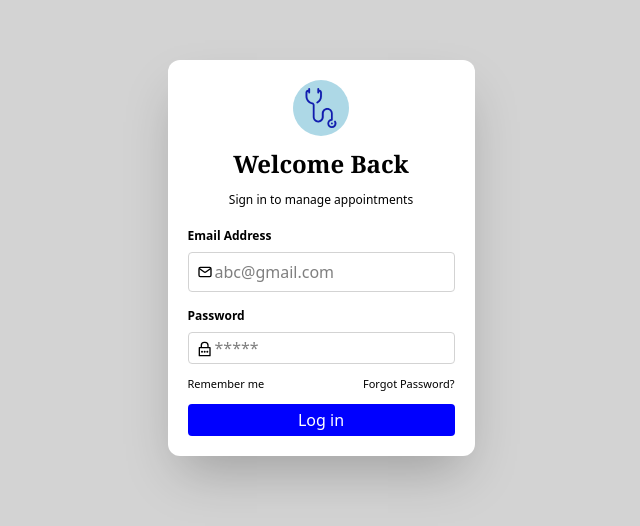
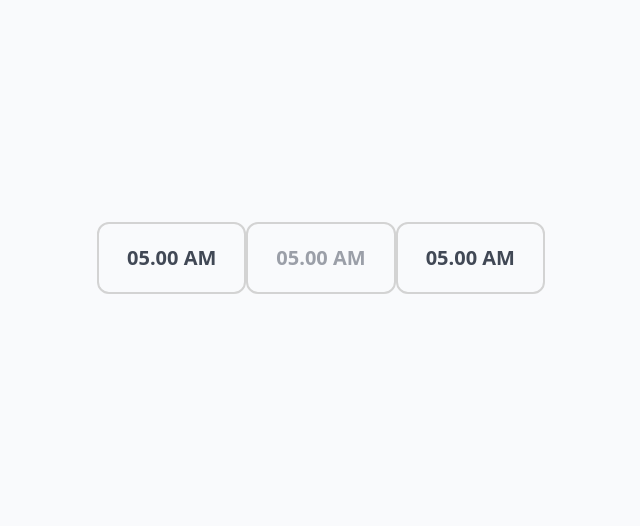
Before and after one commit to RVPSA/appointmentms_fe, a React (Vite) app: page / in a window 1280 px wide. Shown: the part 142-668 px from the top of the page, without its empty margins (319-959 px from the left). Built offline with nearby package versions, Linux system fonts and the light colour scheme.

Commit message:
time slot showing component design as a common component

```diff
--- a/src/App.tsx
+++ b/src/App.tsx
@@ -1,10 +1,22 @@
+import { useState } from "react";
+import TimeSlot from "./components/TimeSlot";
 import LoginPage from "./pages/LoginPage";
 
 function App() {
+
+  const[selectedSlot,setSelectedSlot] = useState<number | undefined>();
+
+  const setTime = (id:number)=>{
+    setSelectedSlot(id);
+  }
+
   return (
     <>
       <div className="flex justify-center items-center bg-bgcolor w-full min-h-screen">
-        <LoginPage></LoginPage>
+        {/* <LoginPage></LoginPage> */}
+        <TimeSlot time="05.00 AM" isDisabled={false} setSelectedTime={setTime} id = {0} selectedSlot = {selectedSlot}></TimeSlot>
+        <TimeSlot time="05.00 AM" isDisabled={true} setSelectedTime={setTime} id = {1} selectedSlot = {selectedSlot}></TimeSlot>
+        <TimeSlot time="05.00 AM" isDisabled={false} setSelectedTime={setTime} id = {2} selectedSlot = {selectedSlot}></TimeSlot>
       </div>
     </>
   );
--- /dev/null
+++ b/src/components/TimeSlot.tsx
@@ -0,0 +1,30 @@
+type TimeSlotProps = {
+    time: string; //Time, that required to Show
+    isDisabled: boolean; //Handle disable time slots
+    setSelectedTime: (id: number) => void; //If particular time slot was selected this method perform
+    id: number; // Relevant Time slot ID
+    selectedSlot: number | undefined; //Selected Slot, to compare with other slots
+}
+
+const TimeSlot: React.FC<TimeSlotProps> = ({ time, isDisabled = false, setSelectedTime, id, selectedSlot }) => {
+    const handleOnClick = () => {
+        if (!isDisabled) setSelectedTime(id);
+    }
+    const isSelected = selectedSlot === id;
+
+    return (
+        <>
+            <div className={`py-5 px-7 rounded-xl border-2
+                border-gray font-bold text-xl
+                ${isSelected ? 'border-lightblue' : 'border-gray'}
+                ${!isDisabled ? 'text-fontColor2 cursor-pointer' : 'text-fontColor2Disable cursor-not-allowed'}
+                 `}
+                onClick={handleOnClick}
+            >
+                <p>{time}</p>
+            </div>
+        </>
+    )
+}
+
+export default TimeSlot;
--- a/src/index.css
+++ b/src/index.css
@@ -4,9 +4,11 @@
   --color-*: initial;
   --color-lightblue: #ADD8E6;
   --color-darkblue: #0000FF;
-  --color-bgcolor:#D3D3D3;
+  --color-bgcolor:#f9fafc;
   --color-white:#FFFFFF;
-  --color-gray:#D3D3D3
+  --color-gray:#D3D3D3;
+  --color-fontColor2:#414855;
+  --color-fontColor2Disable:#9b9fa8
 }
 
 /* :root {
```
